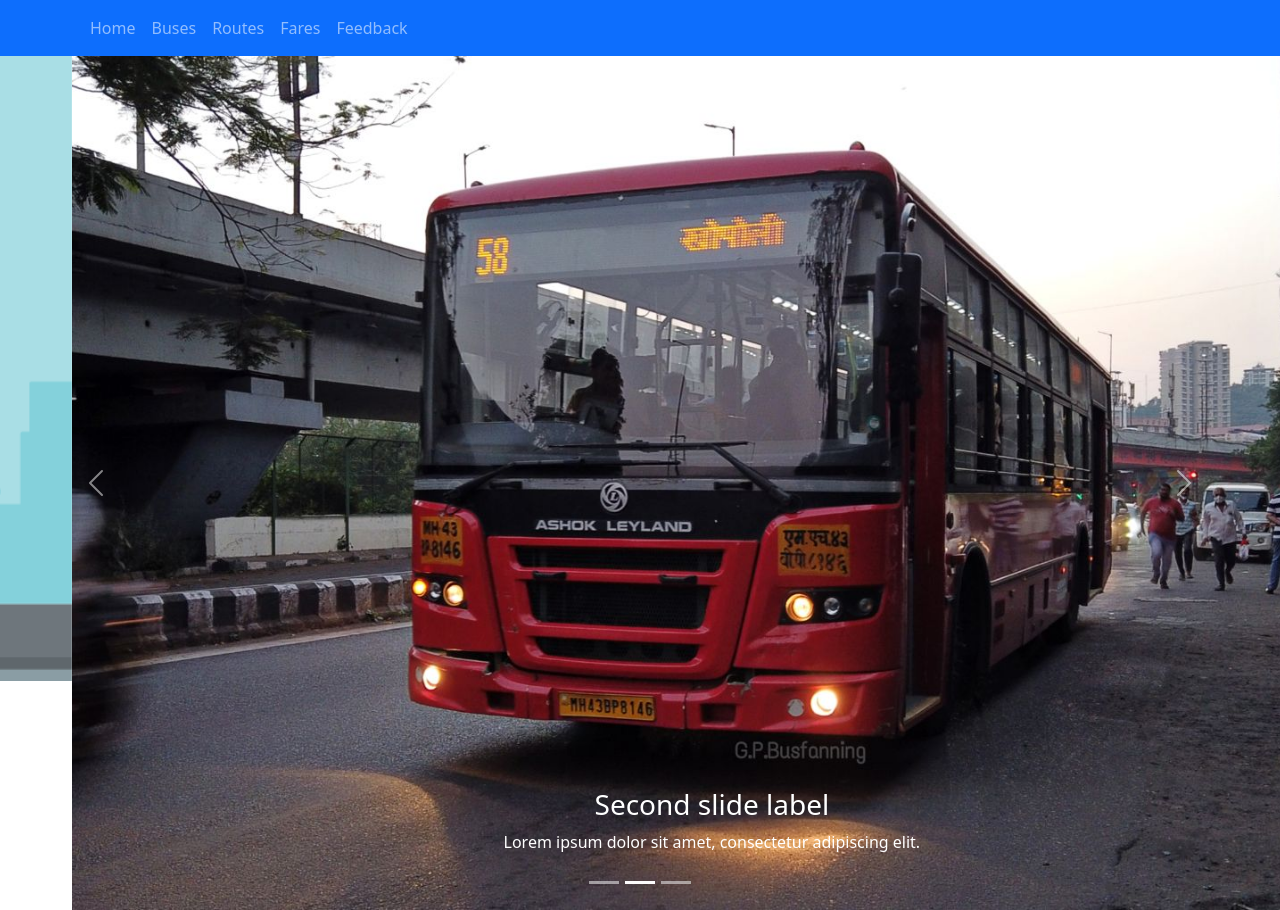
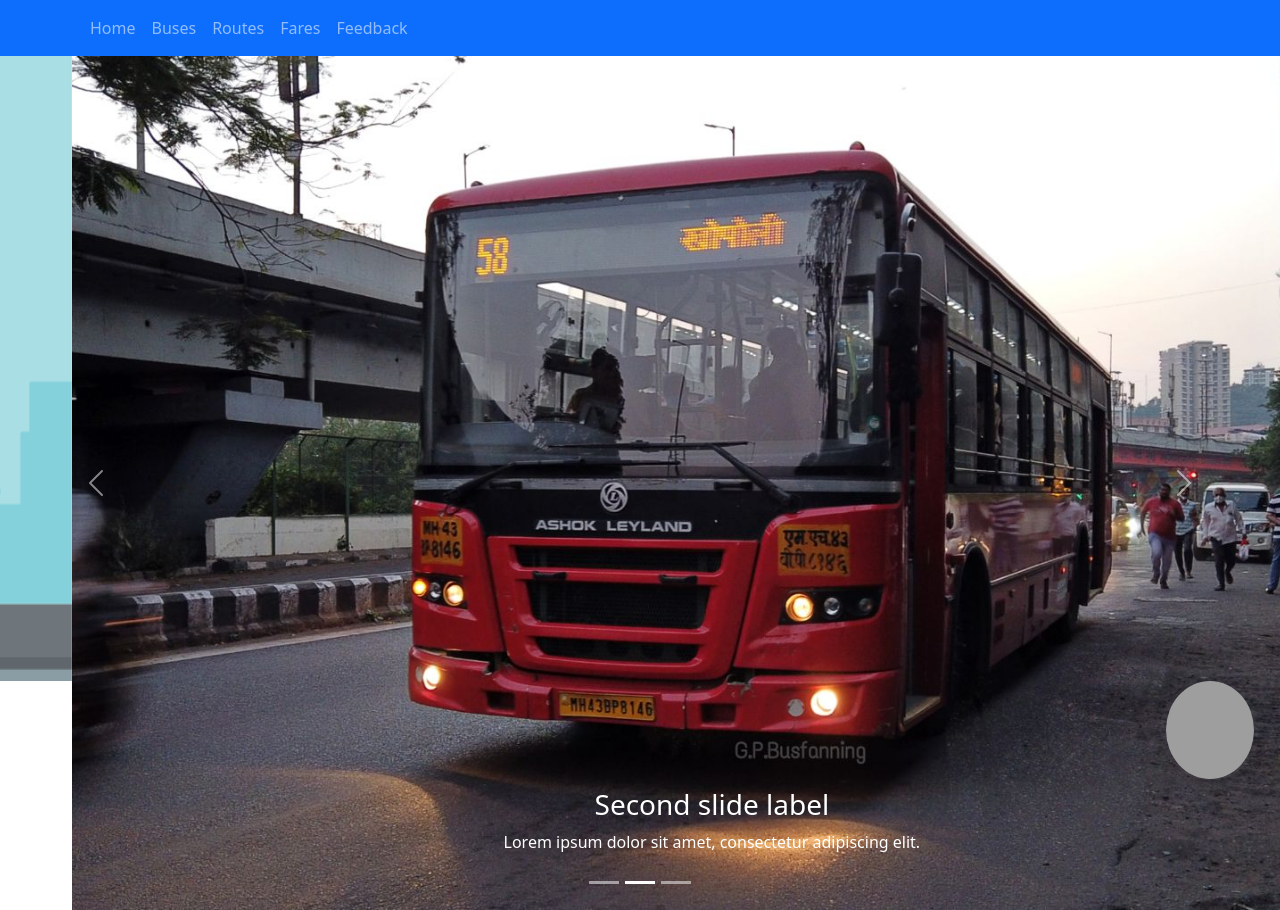
Before and after one commit to AanchalGupta1162/fpwebsite, a React (Create React App) app: page / in a window 1280 px wide. Built offline with nearby package versions, Linux system fonts and the light colour scheme; grey boxes are pictures that could not be loaded.

Commit message:
chatbot added

```diff
--- a/package.json
+++ b/package.json
@@ -3,6 +3,9 @@
   "version": "0.1.0",
   "private": true,
   "dependencies": {
+    "@emotion/react": "^11.14.0",
+    "@emotion/styled": "^11.14.0",
+    "@mui/material": "^7.0.1",
     "@testing-library/dom": "^10.4.0",
     "@testing-library/jest-dom": "^6.6.3",
     "@testing-library/react": "^16.2.0",
--- /dev/null
+++ b/src/components/AvatarChatbot.js
@@ -0,0 +1,89 @@
+import React, { useState } from "react";
+
+const Chatbot = () => {
+  const [isOpen, setIsOpen] = useState(false); // State to toggle chatbot
+
+  return (
+    <div>
+      {/* Chatbot Button with Custom Image */}
+      <button
+        onClick={() => setIsOpen(!isOpen)}
+        style={{
+          position: "fixed",
+          bottom: "20px",
+          right: "20px",
+          backgroundColor: "transparent",
+          border: "none",
+          borderRadius: "50%",
+          width: "100px",
+          height: "100px",
+          display: "flex",
+          alignItems: "center",
+          justifyContent: "center",
+          cursor: "pointer",
+          boxShadow: "0px 4px 10px rgba(0, 0, 0, 0.2)",
+        }}
+      >
+        <img
+          src="/assets/cbot.jpg" // Replace with your actual image name
+          alt="Chatbot"
+          style={{
+            width: "100%",
+            height: "100%",
+            objectFit: "cover",
+            borderRadius: "50%",
+          }}
+        />
+      </button>
+
+      {/* Chatbot Modal */}
+      {isOpen && (
+        <div
+          style={{
+            position: "fixed",
+            bottom: "90px",
+            right: "20px",
+            width: "400px",
+            height: "600px",
+            backgroundColor: "#fff",
+            borderRadius: "10px",
+            boxShadow: "0px 4px 10px rgba(0, 0, 0, 0.2)",
+            overflow: "hidden",
+            zIndex: 999,
+          }}
+        >
+          {/* Close Button */}
+          <button
+            onClick={() => setIsOpen(false)}
+            style={{
+              position: "absolute",
+              top: "10px",
+              right: "10px",
+              background: "red",
+              color: "#fff",
+              border: "none",
+              borderRadius: "50%",
+              width: "30px",
+              height: "30px",
+              cursor: "pointer",
+              fontSize: "16px",
+            }}
+          >
+            ✕
+          </button>
+
+          {/* Embedded Chatbot */}
+          <iframe
+            src="https://app.vectorshift.ai/voicebots/embedded/67c42e6ba4d1089732434ba2"
+            width="100%"
+            height="100%"
+            allow="microphone"
+            style={{ border: "none", borderRadius: "10px" }}
+          />
+        </div>
+      )}
+    </div>
+  );
+};
+
+export default Chatbot;
--- a/src/pages/Home.js
+++ b/src/pages/Home.js
@@ -1,16 +1,20 @@
-import React from 'react'
-import ColorSchemesExample from '../components/Navbar'
-import UncontrolledExample from '../components/Carousel'
+import React from "react";
+import ColorSchemesExample from "../components/Navbar";
+import UncontrolledExample from "../components/Carousel";
+import AvatarChatbot from "../components/AvatarChatbot"; // Import the chatbot
 
 const Home = () => {
   return (
-    <div><ColorSchemesExample/>
     <div>
-        <UncontrolledExample/>
+      <ColorSchemesExample />
+      <div>
+        <UncontrolledExample />
+      </div>
+
+      {/* Add the Avatar Chatbot Component */}
+      <AvatarChatbot />
     </div>
-    </div>
-
-  )
-}
+  );
+};
 
 export default Home;
```
Also changed, not shown: 1 other file (tests, documents, lock files or other folders).
